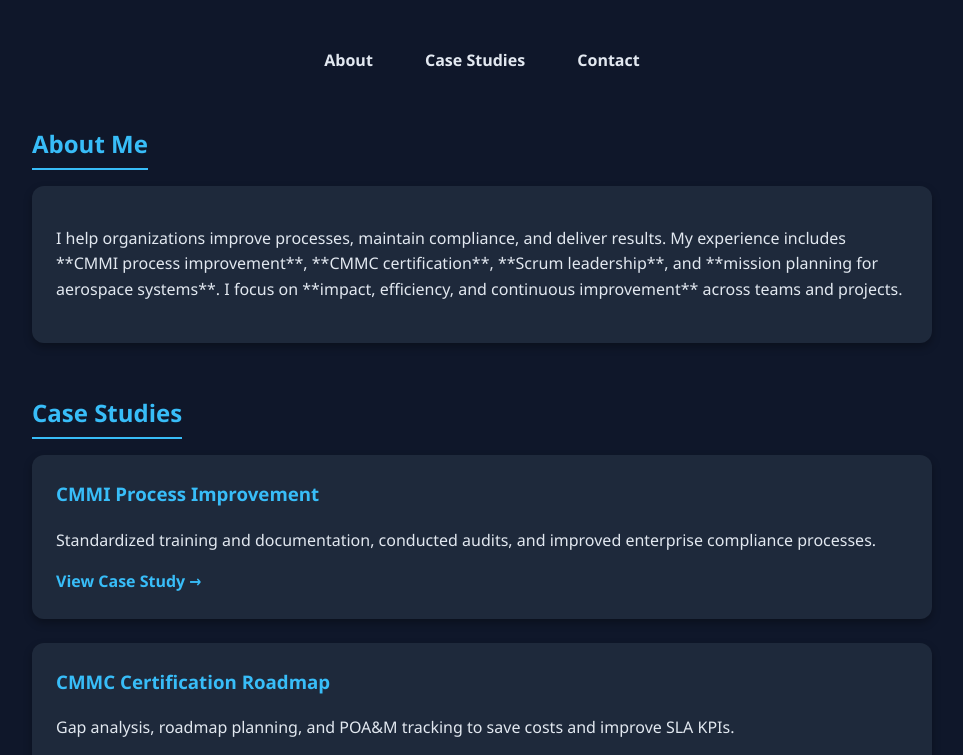
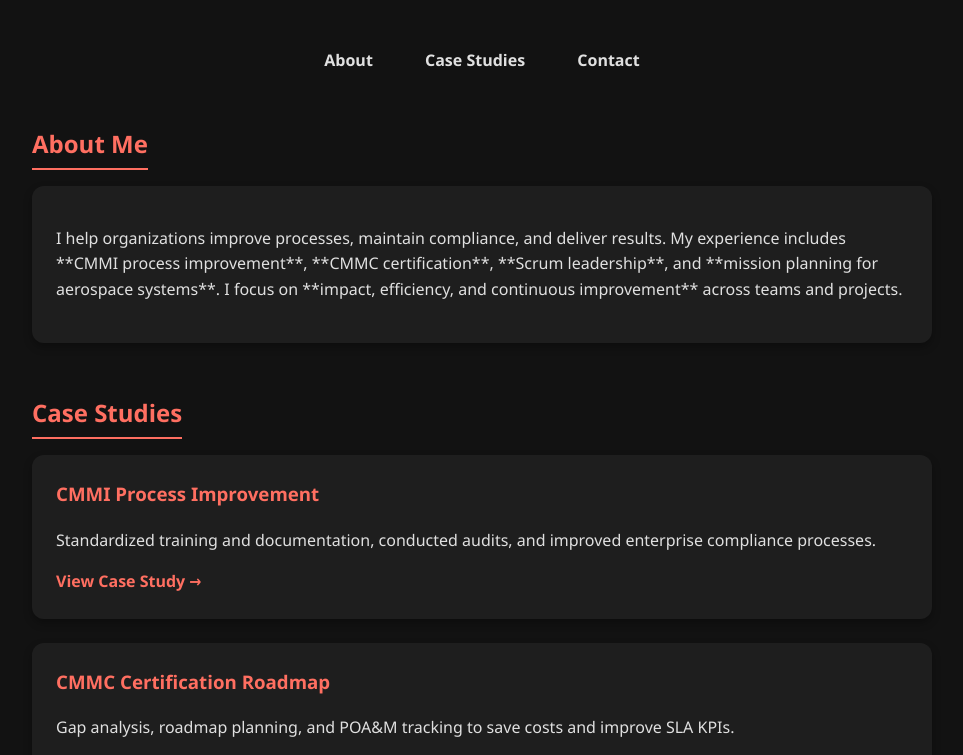
Before and after one commit to tschindz/portfolio, a plain HTML site: page index.html in a window 1280 px wide. Shown: the part 170-925 px from the top of the page, without its empty margins (158-1121 px from the left). Drawn offline with Linux system fonts and the light colour scheme.

Commit message:
Update index.html
updated colors

```diff
--- a/index.html
+++ b/index.html
@@ -6,12 +6,12 @@
   <title>Tiffanie Schindz | Portfolio</title>
   <style>
     :root {
-      --bg: #0f172a;
-      --card: #1e293b;
-      --text: #e2e8f0;
-      --accent: #38bdf8;
-      --accent-hover: #0ea5e9;
-      --success: #22c55e;
+       --bg: #121212;
+      --card: #1e1e1e;
+      --text: #e0e0e0;
+      --accent: #ff6f61;
+      --accent-hover: #ff4c3b;
+      --success: #4ade80;
       --warning: #facc15;
     }
     body {
```
